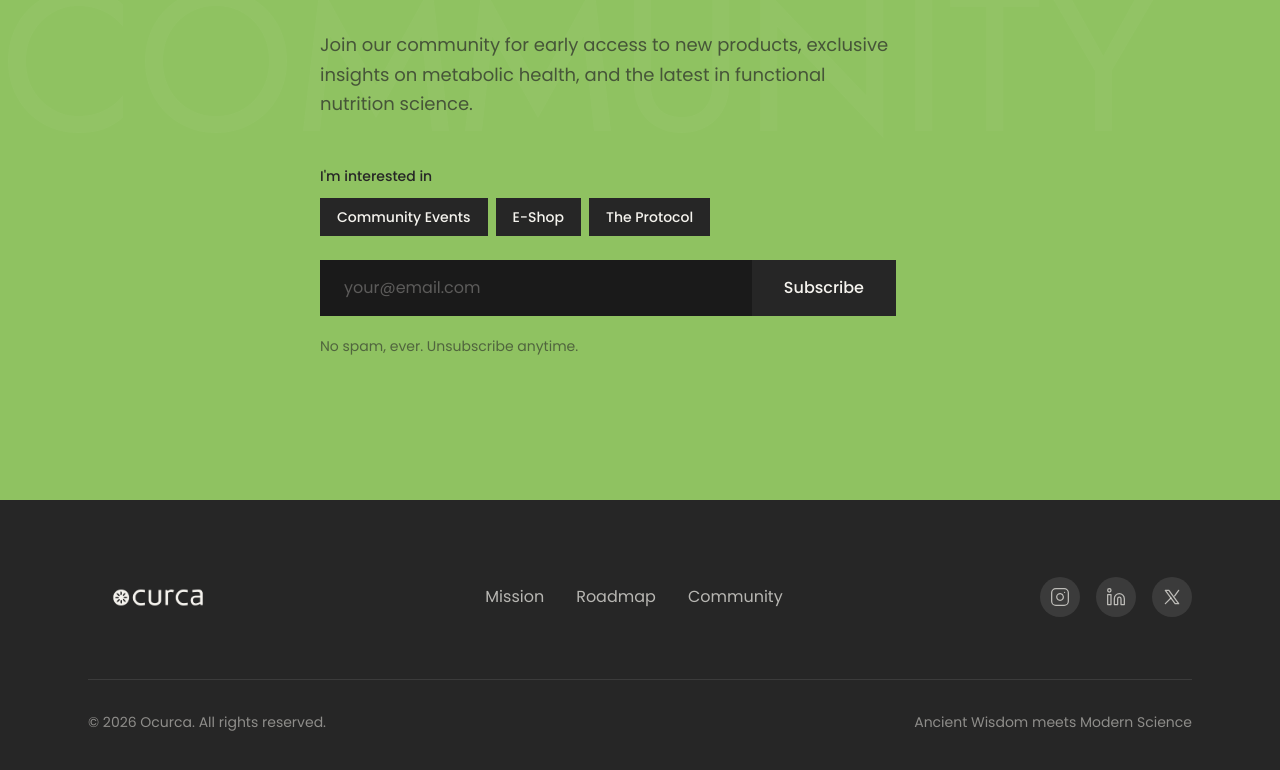
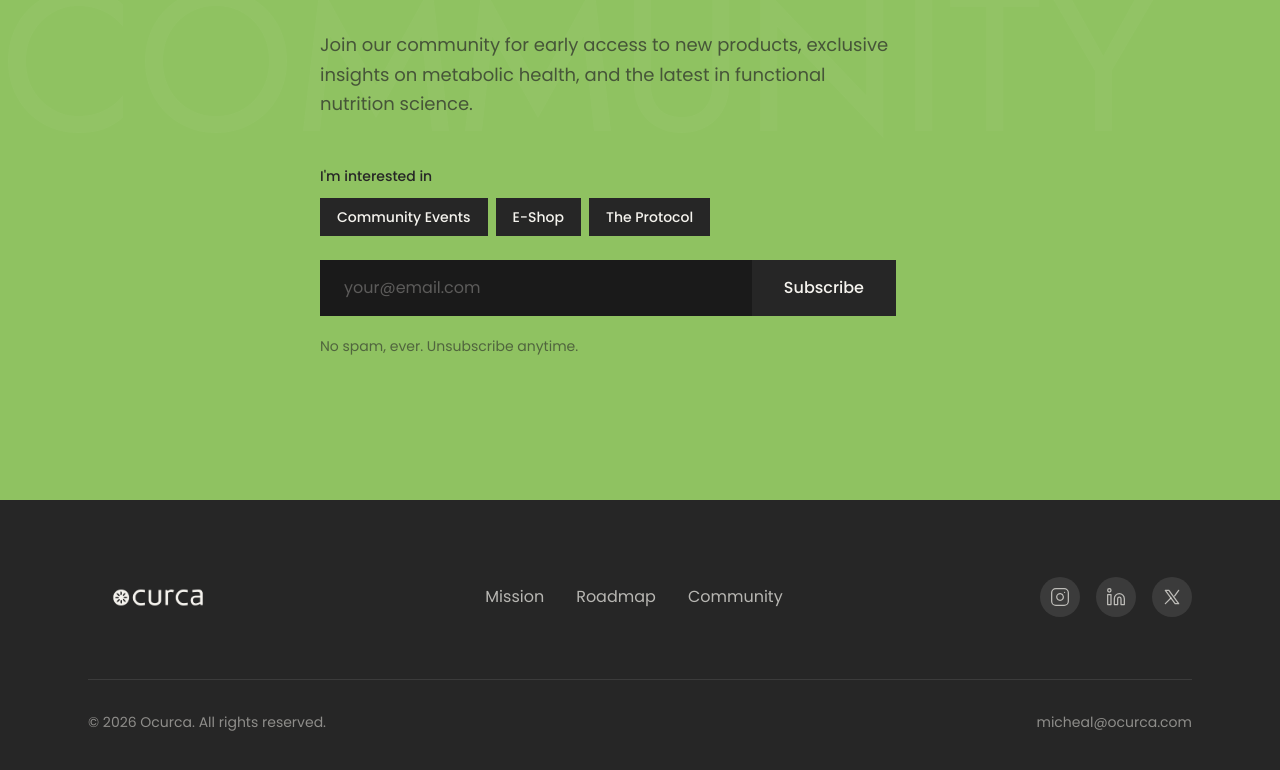
Before and after one commit to matysmorel/OcurcaV2, a Next.js app: page / in a window 1280 px wide. Shown: the part 5509-6279 px from the top of the page. Built offline with nearby package versions, Linux system fonts and the light colour scheme; no server answers; the database is empty.

Commit message:
feat: add contact email in footer

```diff
--- a/components/sections/footer.tsx
+++ b/components/sections/footer.tsx
@@ -105,9 +105,12 @@ export function Footer() {
             &copy; {new Date().getFullYear()} Ocurca. {t("footer_rights")}
           </p>
 
-          <p className="text-[#F5F3EE]/50 text-sm">
-            {t("footer_tagline")}
-          </p>
+          <a
+            href="mailto:micheal@ocurca.com"
+            className="text-[#F5F3EE]/50 text-sm hover:text-[#8FC261] transition-colors duration-200"
+          >
+            micheal@ocurca.com
+          </a>
         </motion.div>
       </div>
     </footer>
```
